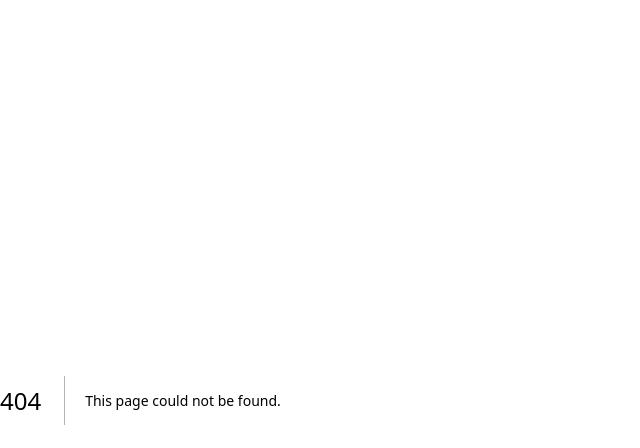
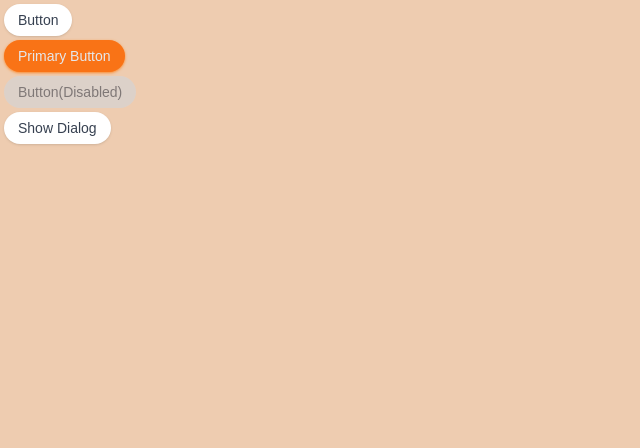
Before and after one commit to laiqfun/birthday, a Next.js app: page /ui-demo in a window 1280 px wide. Before the commit this address had no page. Shown: the top 448 px of the page, without its empty margins (0-640 px from the left). Built offline with nearby package versions, Linux system fonts and the light colour scheme; a web font is replaced by a local one.

Commit message:
修复了useEffect的bug 新增ui-demo页面 微调按钮active效果 按钮支持primary属性

```diff
--- /dev/null
+++ b/app/ui-demo/page.tsx
@@ -0,0 +1,28 @@
+"use client";
+import Button from "@/components/Button";
+import Dialog from "@/components/Dialog";
+import { useState } from "react";
+
+export default function UIDemo() {
+  const [dialogShow, setDialogShow] = useState(false);
+  return (
+    <div>
+      <Button onClick={() => {}}>Button</Button>
+      <Button onClick={() => {}} primary>
+        Primary Button
+      </Button>
+      <Button onClick={() => {}} disabled>
+        Button(Disabled)
+      </Button>
+      <Button onClick={() => setDialogShow(true)}>Show Dialog</Button>
+      <Dialog
+        isShow={dialogShow}
+        onClose={() => setDialogShow(false)}
+        buttons={["Close"]}
+        title="Dialog"
+      >
+        Dialog Content
+      </Dialog>
+    </div>
+  );
+}
--- a/components/Button.tsx
+++ b/components/Button.tsx
@@ -1,28 +1,37 @@
+"use client";
+
 import React from "react";
 
 export default function Button({
   children,
   onClick,
   disabled = false,
+  primary = false,
 }: {
   children: React.ReactNode;
   onClick(): unknown;
   disabled?: boolean;
+  primary?: boolean;
 }) {
   return (
     <button
-      className="
+      className={`
       py-1 px-3 m-1
       w-full sm:w-auto
       flex justify-center items-center
       shadow
       border-transparent border-2 rounded-full
       align-middle text-sm
-      active:border-white active:shadow-lg active:bg-gray-200
-      bg-white text-gray-700
-      hover:bg-gray-100 hover:shadow-md
-      duration-200
-      disabled:opacity-60 disabled:pointer-events-none disabled:bg-gray-300"
+       active:shadow-none
+      ${
+        primary
+          ? "active:bg-orange-700 bg-orange-500 hover:bg-orange-600 active:border-orange-200 text-gray-200 shadow-orange-400"
+          : "bg-white hover:bg-gray-100 active:bg-gray-300 active:border-white text-gray-700"
+      }
+
+      hover:shadow-md
+      duration-150
+      disabled:opacity-60 disabled:pointer-events-none disabled:bg-gray-300 disabled:shadow-none`}
       onClick={onClick}
       disabled={disabled}
     >
--- a/components/Roller.tsx
+++ b/components/Roller.tsx
@@ -21,80 +21,53 @@ export default function Roller({
   const [cardKey, setCardKey] = useState(0);
   const [showList, setShowList] = useState(false);
   const [playing, setPlaying] = useState(false);
+
+  useLayoutEffect(() => {
     const tl = gsap.timeline();
-  useLayoutEffect(() => {
-    playCardAni();
-  }, []);
-  function nextCard() {
-    if (playing) return;
-    if (cardKey + 1 >= items.length) {
-      setShowList(true);
-    } else {
-      setCardKey(cardKey + 1);
-      console.log(cardKey);
-      playCardAni();
-    }
-  }
     function playCardAni() {
       setPlaying(true);
       console.log(cardKey, items);
       if (items[cardKey].star >= 5) {
-      tl
-        .to(".star", {
+        tl.to(".star", {
           opacity: 0,
-          y:100,
-          delay:-0.1,
-          duration:0.1
+          y: 100,
+          delay: -0.1,
+          duration: 0.1,
         })
-        .to(
-          "#star-1",
-          {
+          .to("#star-1", {
             y: 0,
             opacity: 1,
-            duration:0.5,
-            ease: "power4.out"
-          }
-        )
-        .to(
-          "#star-4",
-          {
+            duration: 0.5,
+            ease: "power4.out",
+          })
+          .to("#star-4", {
             y: 0,
             delay: -0.4,
             opacity: 1,
-            duration:0.5,
-            ease: "power4.out"
-          }
-        )
-        .to(
-          "#star-3",
-          {
+            duration: 0.5,
+            ease: "power4.out",
+          })
+          .to("#star-3", {
             y: 0,
             opacity: 1,
-            delay:-0.4,
-            duration:0.5,
-            ease: "power4.out"
-          }
-        )
-        .to(
-          "#star-2",
-          {
+            delay: -0.4,
+            duration: 0.5,
+            ease: "power4.out",
+          })
+          .to("#star-2", {
             y: 0,
             delay: -0.4,
             opacity: 1,
-            duration:0.5,
-            ease: "power4.out"
-          }
-        )
-        .to(
-          bigStarRef.current,
-          {
+            duration: 0.5,
+            ease: "power4.out",
+          })
+          .to(bigStarRef.current, {
             y: 0,
             delay: -0.3,
             opacity: 1,
-            duration:0.6,
+            duration: 0.6,
             ease: "power4.out",
-          }
-        )
+          })
           .fromTo(
             cardRef.current,
             {
@@ -150,6 +123,20 @@ export default function Roller({
           });
       }
     }
+
+    playCardAni();
+    // eslint-disable-next-line react-hooks/exhaustive-deps
+  }, [cardKey]);
+
+  function nextCard() {
+    if (playing) return;
+    if (cardKey + 1 >= items.length) {
+      setShowList(true);
+    } else {
+      setCardKey(cardKey + 1);
+      console.log(cardKey);
+    }
+  }
   return createPortal(
     <div
       className={
@@ -165,10 +152,8 @@ export default function Roller({
         <div onClick={(e) => e.stopPropagation()}>
           <div
             // ref={starRef}
-            className={
-              "absolute inset-0 z-50 items-center justify-center"
-            }
-            style={{display:playing?"flex":"none"}}
+            className={"absolute inset-0 z-50 items-center justify-center"}
+            style={{ display: playing ? "flex" : "none" }}
           >
             <Image
               id={"star-1"}
```
Lines whose indentation alone changed are shown as unchanged.
